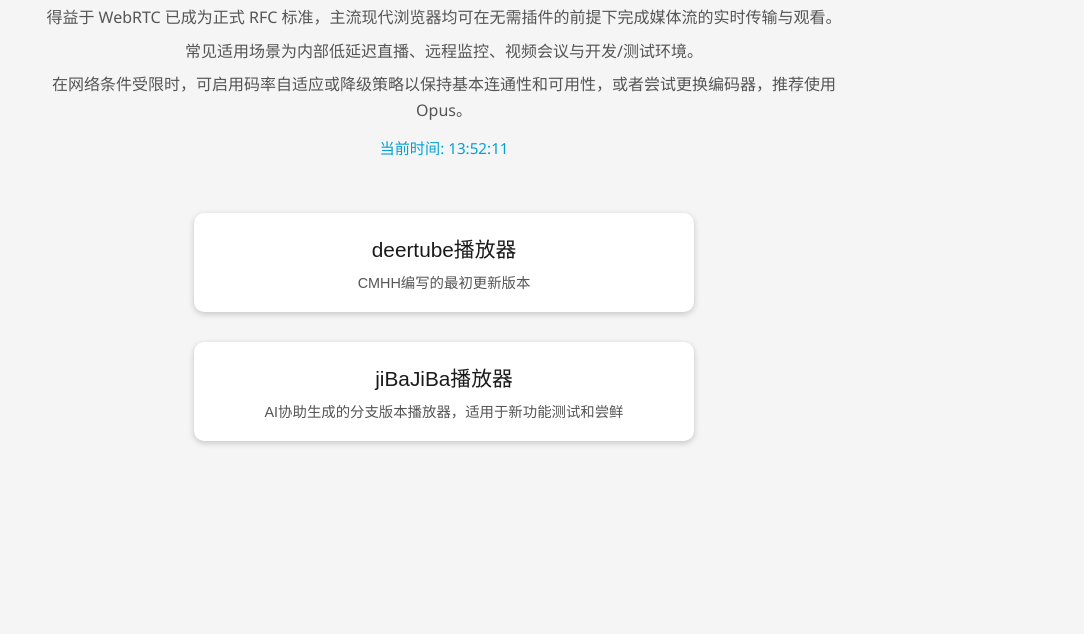
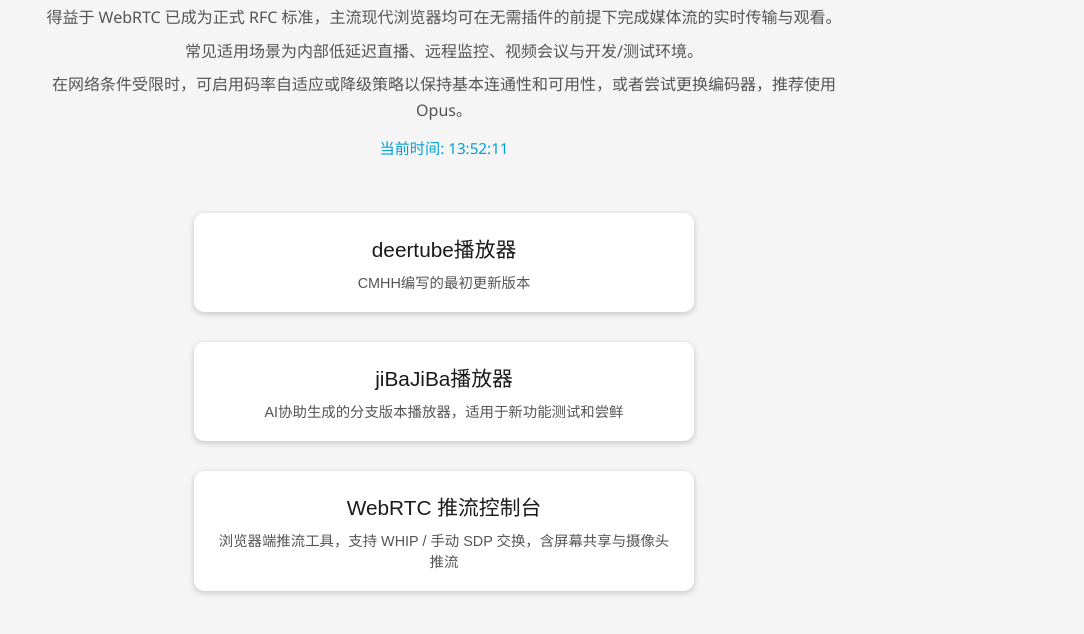
Before and after one commit to JOYG0322/static-web-hub, a plain HTML site: page WebRTC/index.html in a window 1280 px wide. Shown: the part 146-780 px from the top of the page, without its empty margins (196-1280 px from the left). Drawn offline with Linux system fonts and the light colour scheme.

Commit message:
feat(index): add webrtc-streamer quick-link card to index page

```diff
--- a/WebRTC/index.html
+++ b/WebRTC/index.html
@@ -223,6 +223,11 @@ body {
     <p>AI协助生成的分支版本播放器，适用于新功能测试和尝鲜</p>
 </button>
 
+<button class="button_card" onclick="location.href='https://10.126.126.10/WebRTC/webrtc-streamer'">
+    WebRTC 推流控制台
+    <p>浏览器端推流工具，支持 WHIP / 手动 SDP 交换，含屏幕共享与摄像头推流</p>
+</button>
+
 <script src="../assets/js/theme-manager.js"></script>
 <script>
 function updateTime() {
```
